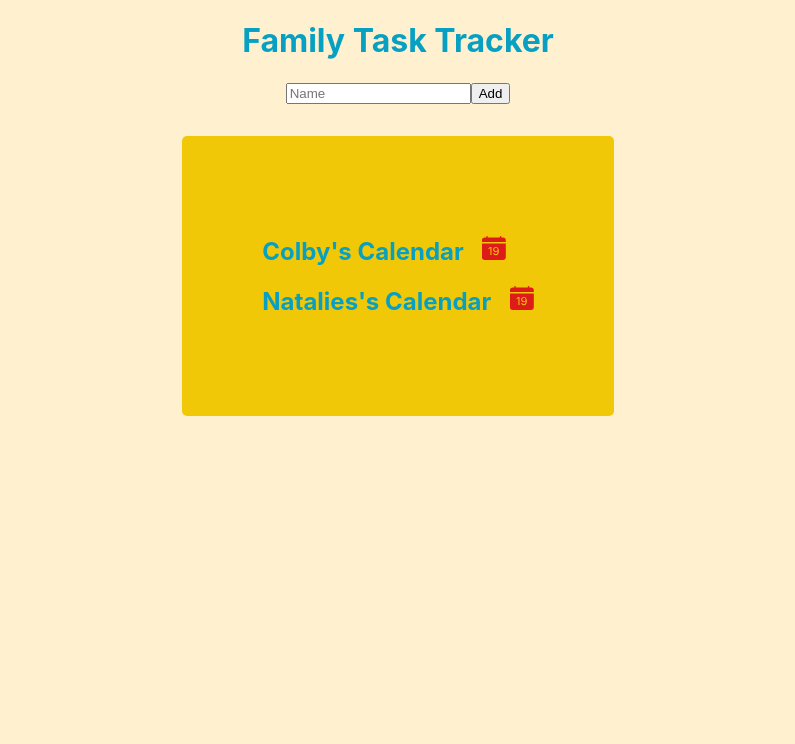
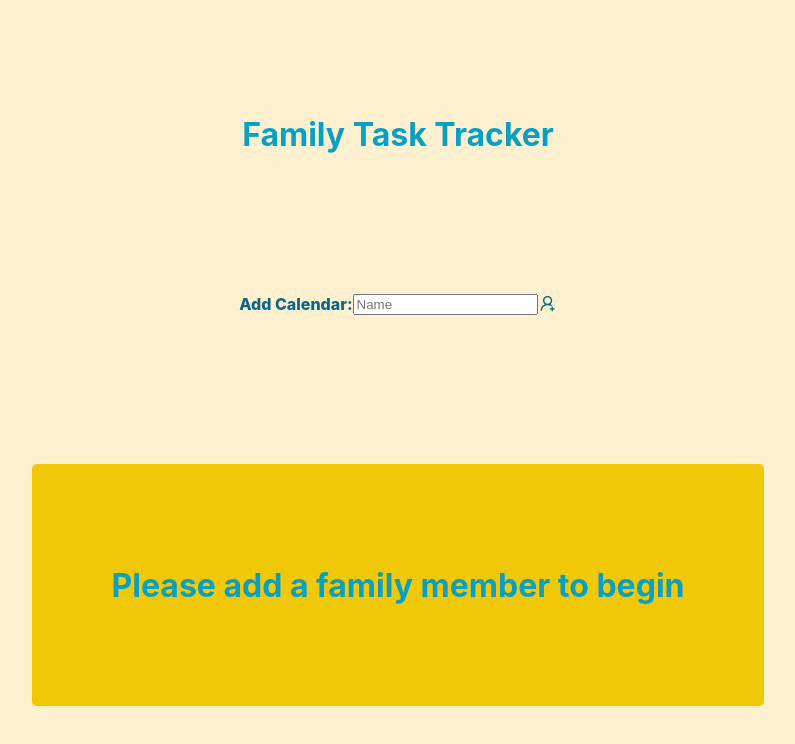
Before and after one commit to Crpearce/calendar-todos-w-local-storage, a React (Create React App) app: page / in a window 1280 px wide. Shown: the top 744 px of the page, without its empty margins (242-1037 px from the left). Built offline with nearby package versions, Linux system fonts and the light colour scheme.

Commit message:
Fix local storage issue, reusable user component

```diff
--- a/src/App.js
+++ b/src/App.js
@@ -1,24 +1,18 @@
 import { Routes, Route, useParams } from 'react-router-dom'
 
-import { useState } from 'react'
-
-import Colby from './components/colby/colby.component'
-import Natalie from './components/natalie/natalie.component'
+import User from './components/user/user.component'
 import Home from './components/home/home.component'
 
 import './App.css'
 
 function App() {
-  const [name, setName] = useState(null)
   let { userId } = useParams();
 
   return (
     <>
       <Routes>
-        <Route path='/' setName={setName} element={<Home />} />
-        <Route path='/Colby' element={<Colby />} />
-        <Route path='/Natalie' element={<Natalie />} />
-        <Route path=":userId" element={<Natalie />} />
+        <Route path='/' element={<Home />} />
+        <Route path=":userId" element={<User />} />
       </Routes>
     </>
   )
--- a/src/components/colby/colby.component.jsx
+++ /dev/null
@@ -1,14 +0,0 @@
-import Form from '../form/form.component'
-import Navigation from '../navigation/navigation.component'
-import './colby.styles.css'
-
-const Colby = () => {
-  return (
-    <div className='schedule-container'>
-      <Navigation />
-      <Form name="Colby"/>
-    </div>
-  )
-}
-
-export default Colby
--- a/src/components/form/form.component.jsx
+++ b/src/components/form/form.component.jsx
@@ -1,20 +1,22 @@
 import { useState, useEffect } from 'react'
+
+import { useParams } from 'react-router-dom'
 
 import { LuDelete } from 'react-icons/lu'
 import { BsFillCalendarPlusFill } from 'react-icons/bs'
 
 import './form.styles.css'
 
-const Form = ({ name }) => {
-  const localStorageTasks = JSON.parse(localStorage.getItem(`${name} schedule`))
+const Form = ({nameDisplay}) => {
+  const localStorageTasks = JSON.parse(localStorage.getItem(`${nameDisplay} schedule`))
   const [taskDate, setTaskDate] = useState('')
   const [taskDesc, setTaskDesc] = useState('')
   const [newTask, setNewTask] = useState('')
   const [allTasks, setAllTasks] = useState(localStorageTasks || [])
 
   useEffect(() => {
-    localStorage.setItem(`${name} schedule`, JSON.stringify(allTasks))
-  }, [allTasks, name])
+    localStorage.setItem(`${nameDisplay} schedule`, JSON.stringify(allTasks))
+  }, [allTasks, nameDisplay])
 
   const handleSubmit = (e) => {
     e.preventDefault()
@@ -44,7 +46,7 @@ const Form = ({ name }) => {
       setAllTasks(replacement)
     }
     setAllTasks(allTasks)
-    localStorage.setItem(`${name} schedule`, JSON.stringify(allTasks))
+    localStorage.setItem(`${nameDisplay} schedule`, JSON.stringify(allTasks))
   }
 
   const removeTask = (id) => {
@@ -54,7 +56,7 @@ const Form = ({ name }) => {
 
   return (
     <div className='form-container'>
-      <h1 className='form-header'>{name}'s todo list</h1>
+      <h1 className='form-header'>{nameDisplay}'s todo list</h1>
       <div className='input-container'>
         <label>
           Date:
--- a/src/components/home/home.component.jsx
+++ b/src/components/home/home.component.jsx
@@ -1,30 +1,34 @@
+import { useState } from 'react'
 import { Link } from 'react-router-dom'
 
 import { BsFillCalendarDateFill } from 'react-icons/bs'
+import { AiOutlineUserAdd } from 'react-icons/ai'
 
 import './home.styles.css'
 
-import { useState } from 'react'
-
 const Home = () => {
-
   const [newUser, setNewUser] = useState('')
-  const [allUsers, setAllUsers] = useState('')
+  const [allUsers, setAllUsers] = useState([])
 
   const handleSubmit = (e) => {
-    const userInfo = {
+    const info = {
       id: Date.now(),
       name: newUser,
     }
-    setNewUser(userInfo)
-    setAllUsers([...allUsers, newUser])
+    const initalTodos = []
+    localStorage.setItem(`${info.name} schedule`, JSON.stringify(initalTodos))
+    setNewUser(info)
+    setAllUsers([...allUsers, info.name])
+    localStorage.setItem('names', JSON.stringify([...allUsers, newUser]))
     setNewUser('')
   }
 
   return (
     <div className='home-container'>
       <h1>Family Task Tracker</h1>
-      <div>
+      <div className='add-member-container'>
+        <label className='add-person-label'>
+          Add Calendar:
           <input
             type='text'
             value={newUser}
@@ -32,26 +36,15 @@ const Home = () => {
             onChange={(e) => setNewUser(e.target.value)}
             required
           />
-        <button onClick={handleSubmit}>Add</button>
+          <AiOutlineUserAdd
+            onClick={handleSubmit}
+            className='add-member-icon'
+          />
+        </label>
       </div>
       <div className='calendar-container'>
-        <Link to='/Colby' style={{ textDecoration: 'none', color: 'inherit' }}>
-          <h2>
-            Colby's Calendar{' '}
-            <BsFillCalendarDateFill className='calendar-icon' />
-          </h2>
-        </Link>
-        <Link
-          to='/Natalie'
-          style={{ textDecoration: 'none', color: 'inherit' }}
-        >
-          <h2>
-            Natalies's Calendar{' '}
-            <BsFillCalendarDateFill className='calendar-icon' />
-          </h2>
-        </Link>
-        {allUsers.length !== 0 &&
-          allUsers.map((user) => {
+        {allUsers.length === 0 && <h1>Please add a family member to begin</h1>}
+        {allUsers.map((user) => {
           return (
             <Link
               to={`/${user}`}
--- a/src/components/home/home.styles.css
+++ b/src/components/home/home.styles.css
@@ -2,8 +2,12 @@
     display: flex;
     flex-direction: column;
     align-items: center;
-    justify-content: space-around;
-    height: 50vh;
+    justify-content: space-evenly;
+    height: 100vh;
+}
+
+.add-person-label {
+    display: flex;
 }
 
 .calendar-container {
@@ -18,6 +22,11 @@
     color: #DD1C1A;
 }
 
+.add-member-icon {
+    /* padding-top: 3.5vh; */
+    font-size: 1.5dvw;
+}
+
 h2:hover {
     color: #DD1C1A;
 }
--- a/src/components/natalie/natalie.component.jsx
+++ b/src/components/user/user.component.jsx
@@ -1,14 +1,19 @@
+import { useParams } from 'react-router-dom'
+
 import Form from '../form/form.component'
 import Navigation from '../navigation/navigation.component'
-import './natalie.styles.css'
 
-const Natalie = () => {
+import './user.styles.css'
+
+const User = () => {
+  let { userId } = useParams()
+
   return (
     <div className='schedule-container'>
       <Navigation />
-      <Form name='Natalie'/>
+      <Form nameDisplay={userId} />
     </div>
   )
 }
 
-export default Natalie
+export default User
```
Also changed, not shown: src/components/natalie/natalie.styles.css (deleted), src/components/user/user.styles.css (renamed from src/components/colby/colby.styles.css). Lines whose indentation alone changed are shown as unchanged.
